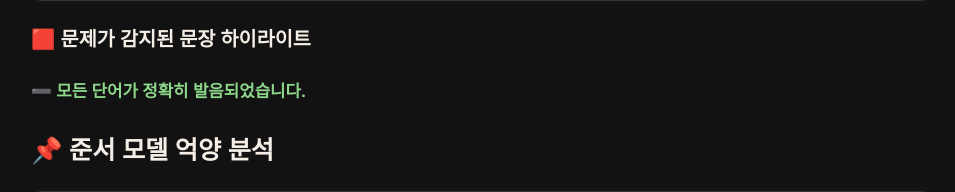
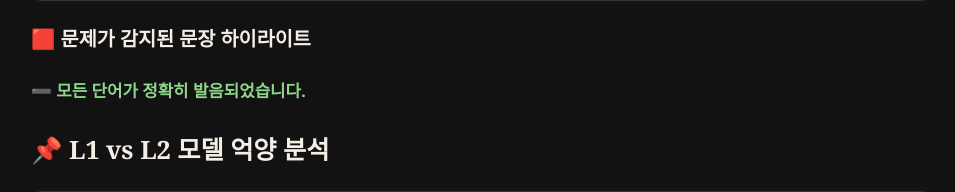
Before and after one commit to ddinggul/Speaking_AI, a FastAPI app: template templates/result.html in a window 1280 px wide. Shown: the part 468-660 px from the top of the page, without its empty margins (159-1114 px from the left). Run offline with FastAPI, Linux system fonts and the light colour scheme; the template is opened without the code that fills it, so the values that code supplies are empty; parts of the project's set-up code (start-up, migrations or seed data) failed here and were passed over.

Commit message:
음성 분석 프로젝트 수정본

```diff
--- a/azure_eval.py
+++ b/azure_eval.py
@@ -1,9 +1,9 @@
 import azure.cognitiveservices.speech as speechsdk
 import json
-from config import AZURE_SPEECH_KEY, AZURE_REGION
+from config import AZURE_KEY, REGION
 
 def assess_pronunciation(wav_path: str, reference_text: str):
-    speech_config = speechsdk.SpeechConfig(subscription=AZURE_SPEECH_KEY, region=AZURE_REGION)
+    speech_config = speechsdk.SpeechConfig(subscription=AZURE_KEY, region=REGION)
     audio_config = speechsdk.audio.AudioConfig(filename=wav_path)
 
     pronunciation_config = speechsdk.PronunciationAssessmentConfig(
--- a/templates/result.html
+++ b/templates/result.html
@@ -26,7 +26,7 @@
   <p class="phoneme-ok">➖ 모든 단어가 정확히 발음되었습니다.</p>
   {% endif %}
 
-  <h2>📌 준서 모델 억양 분석</h2>
+  <h2>📌 L1 vs L2 모델 억양 분석</h2>
   <ul>
     <li><strong>L1 유사도 점수:</strong> {{ junseo.similarity_score }}</li>
     <li><strong>피드백:</strong> {{ junseo.intonation_feedback }}</li>
```
